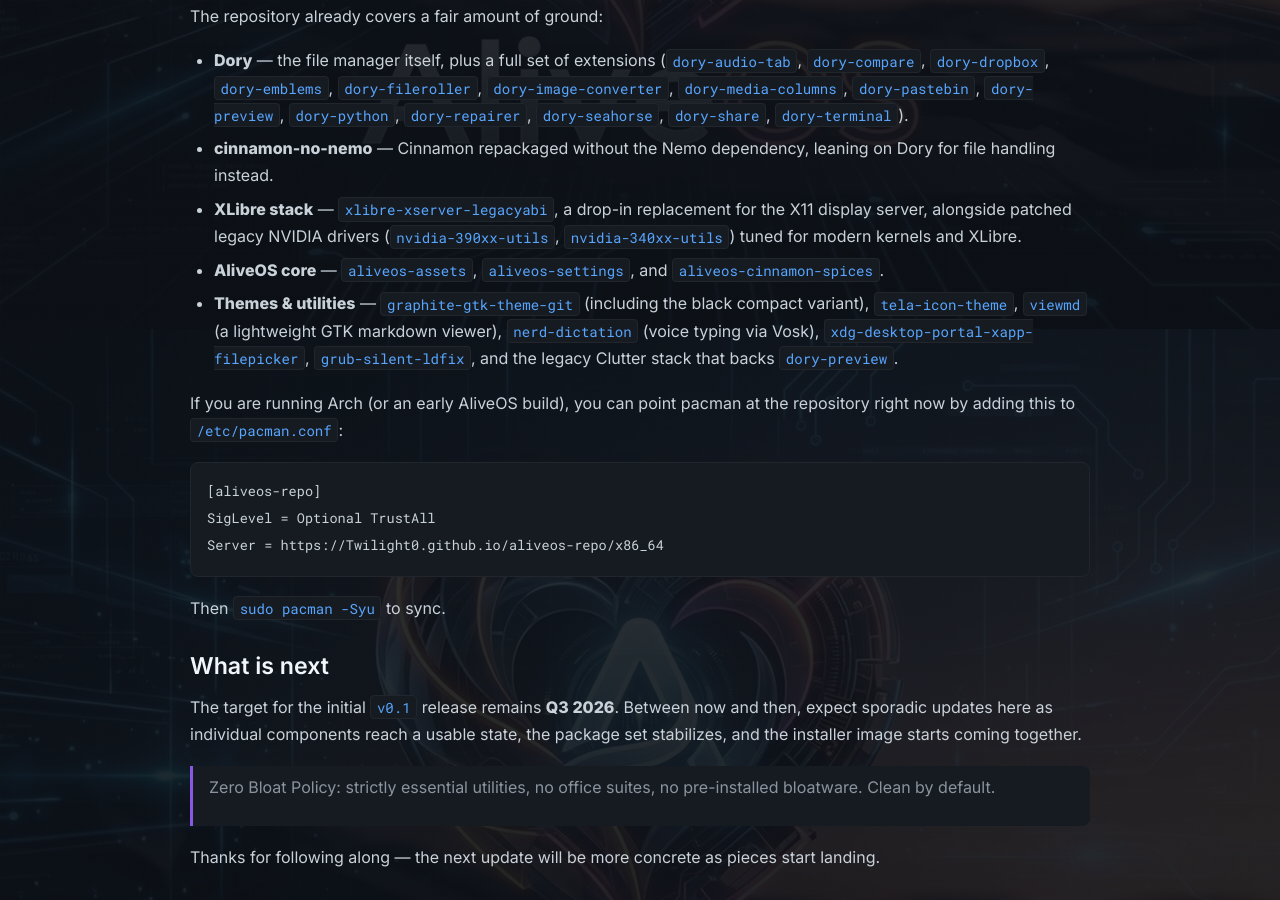
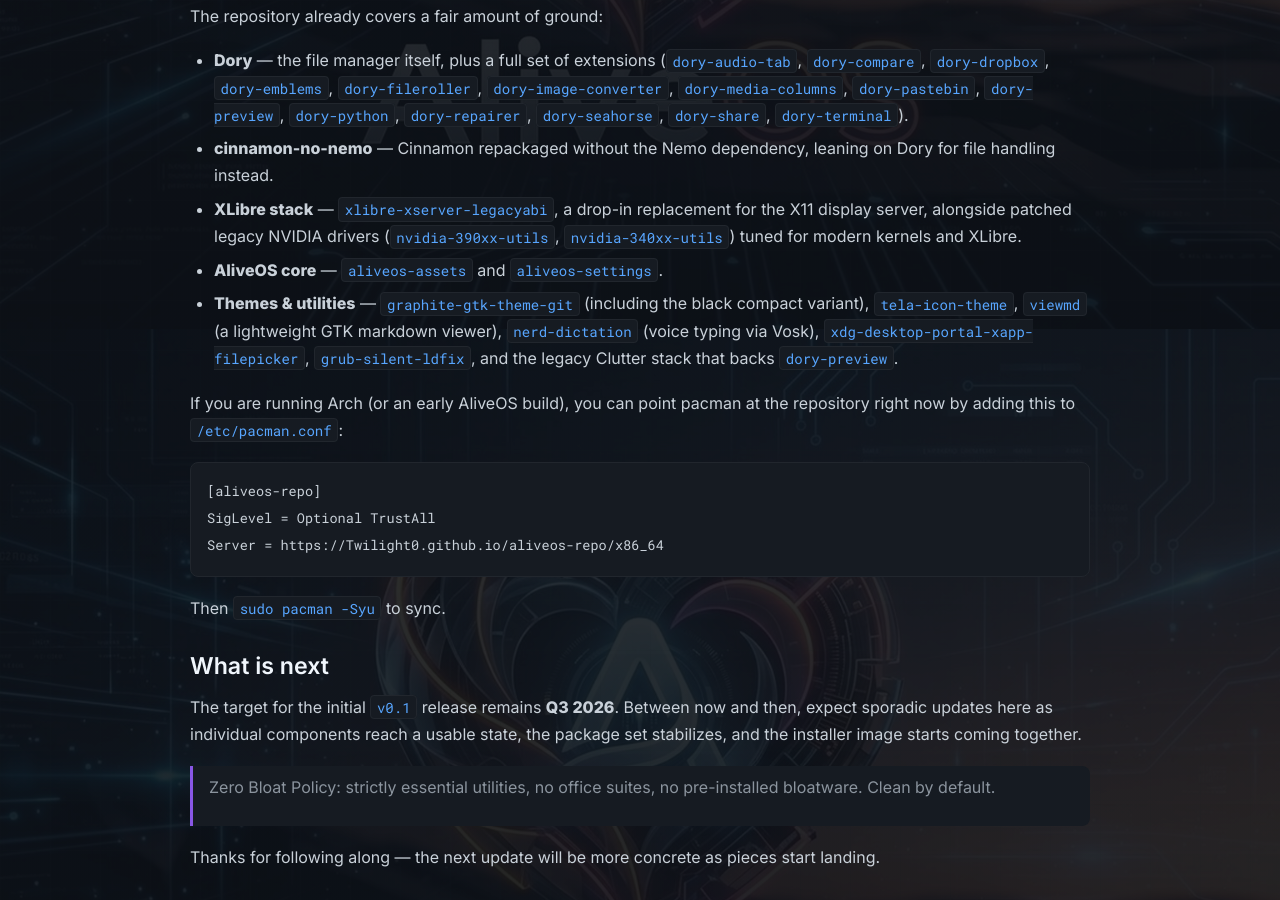
Before and after one commit to Twilight0/aliveos.github.io, a Jekyll site: the page built from _posts/2026-07-04-progress-update.md, in a window 1280 px wide and 900 px high, scrolled down 1471 px. Built offline with Jekyll 4.4.1, drawn with Linux system fonts in a browser that asks for light colours.

Commit message:
Update AliveOS core components in progress update
Removed 'aliveos-cinnamon-spices' from AliveOS core list.

```diff
--- a/_posts/2026-07-04-progress-update.md
+++ b/_posts/2026-07-04-progress-update.md
@@ -62,8 +62,7 @@
   for the X11 display server, alongside patched legacy NVIDIA drivers
   (`nvidia-390xx-utils`, `nvidia-340xx-utils`) tuned for modern kernels and
   XLibre.
-- **AliveOS core** &mdash; `aliveos-assets`, `aliveos-settings`, and
-  `aliveos-cinnamon-spices`.
+- **AliveOS core** &mdash; `aliveos-assets` and `aliveos-settings`.
 - **Themes &amp; utilities** &mdash; `graphite-gtk-theme-git` (including the
   black compact variant), `tela-icon-theme`, `viewmd` (a lightweight GTK
   markdown viewer), `nerd-dictation` (voice typing via Vosk),
```
